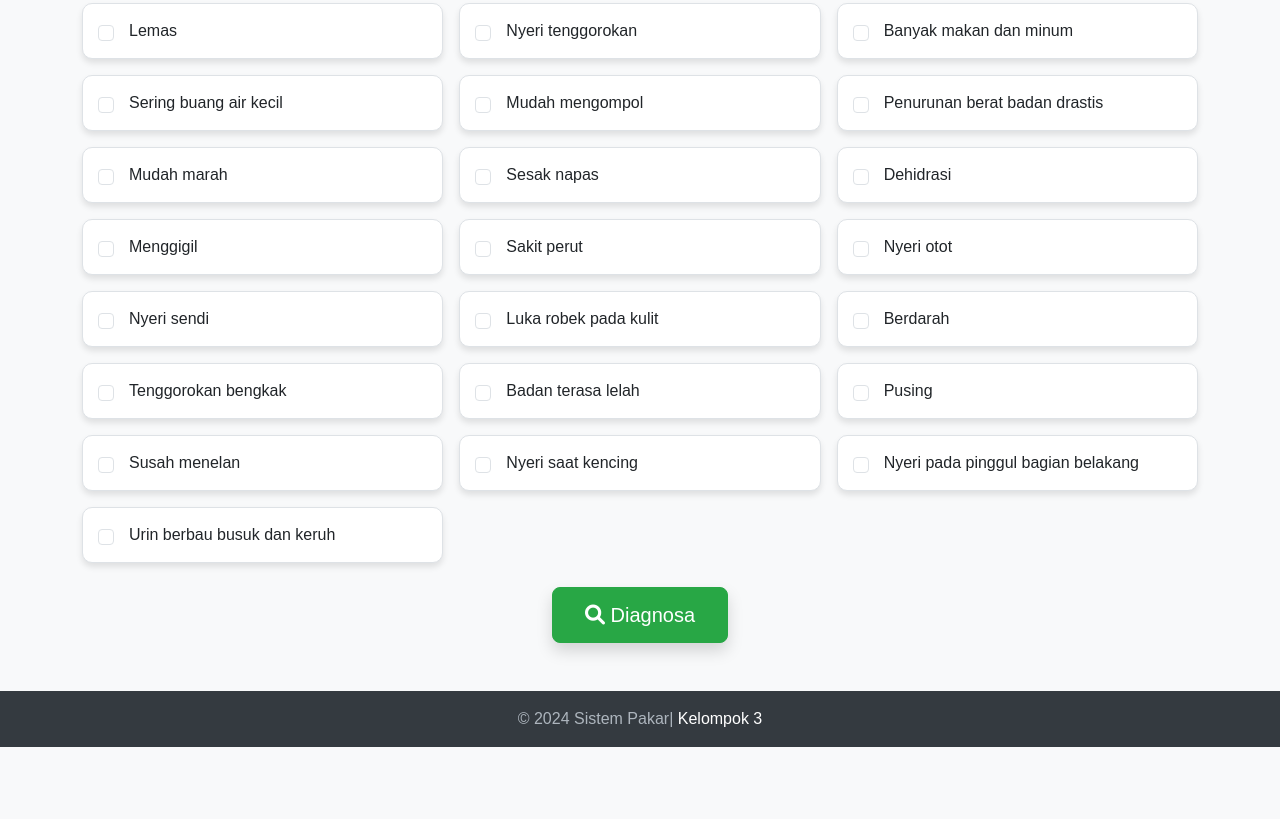
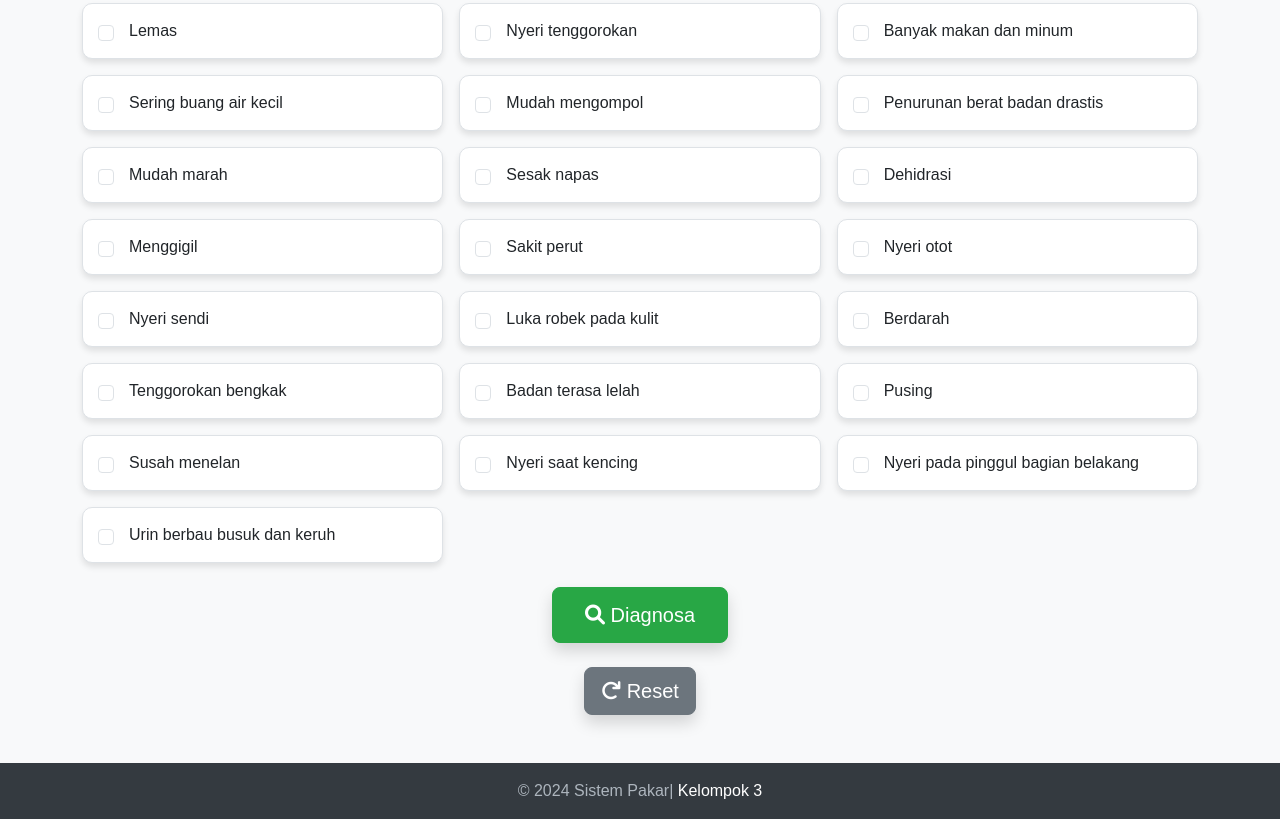
Before and after one commit to megamiiiii/diagnosa-penyakit-anak, a plain HTML site: page pakar.html in a window 1280 px wide. Shown: the part 811-1630 px from the top of the page. Before the commit the page ends 1558 px from the top, so only its background shows below. Drawn offline with nearby package versions, Linux system fonts and the light colour scheme.

Commit message:
Update pakar.html

```diff
--- a/pakar.html
+++ b/pakar.html
@@ -93,6 +93,11 @@
                 <i class="fas fa-search"></i> Diagnosa
             </button>
         </div>
+        <div class="text-center mt-4">
+        <button type="button" id="resetBtn" class="btn btn-lg btn-secondary text-white shadow">
+            <i class="fas fa-redo"></i> Reset
+        </button>
+    </div>
     </main>
 
     <!-- Modal Hasil Diagnosa -->
```
